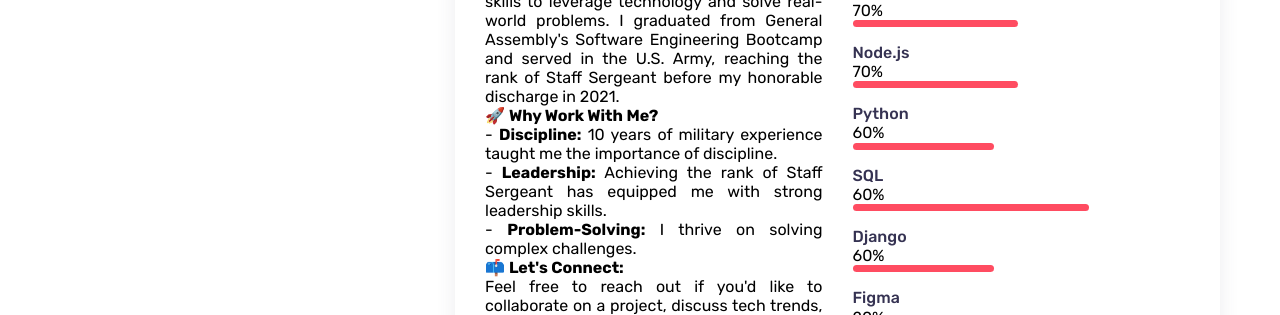
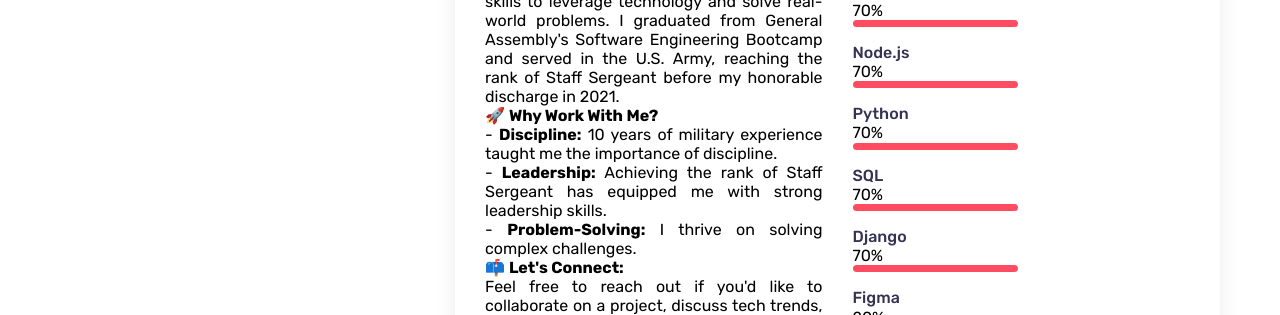
Before and after one commit to bngoon/react-portfollio, a React (Create React App) app: page / in a window 1280 px wide. Shown: the part 1000-1315 px from the top of the page. Built offline with nearby package versions, Linux system fonts and the light colour scheme.

Commit message:
updated skills bars to reflect

```diff
--- a/src/components/about/About.jsx
+++ b/src/components/about/About.jsx
@@ -85,7 +85,7 @@ function About() {
             <div className="skills__data">
               <div className="skill__titles">
                 <h3 className="skills__name">Python</h3>
-                <span className="skills__number">60%</span>
+                <span className="skills__number">70%</span>
               </div>
               <div className="skills__bar python">
                 <span className="skills__percentage" style={{ width: '70%' }}></span>
@@ -95,7 +95,7 @@ function About() {
             <div className="skills__data">
               <div className="skill__titles">
                 <h3 className="skills__name">SQL</h3>
-                <span className="skills__number">60%</span>
+                <span className="skills__number">70%</span>
               </div>
               <div className="skills__bar SQL">
                 <span className="skills__percentage" style={{ width: '70%' }}></span>
@@ -105,7 +105,7 @@ function About() {
             <div className="skills__data">
               <div className="skill__titles">
                 <h3 className="skills__name">Django</h3>
-                <span className="skills__number">60%</span>
+                <span className="skills__number">70%</span>
               </div>
               <div className="skills__bar django">
                 <span className="skills__percentage" style={{ width: '70%' }}></span>
--- a/src/components/about/about.css
+++ b/src/components/about/about.css
@@ -188,19 +188,19 @@
 }
 
 .python {
-  width: 60%;
+  width: 70%;
 }
 
 .django {
-  width: 60%;
+  width: 70%;
 }
 
 .figma {
   width: 20%;
 }
 
-.sql {
-  width: 60%;
+.SQL {
+  width: 70%;
 }
 .about__boxes {
   grid-template-columns: repeat(4, 1fr);
```
